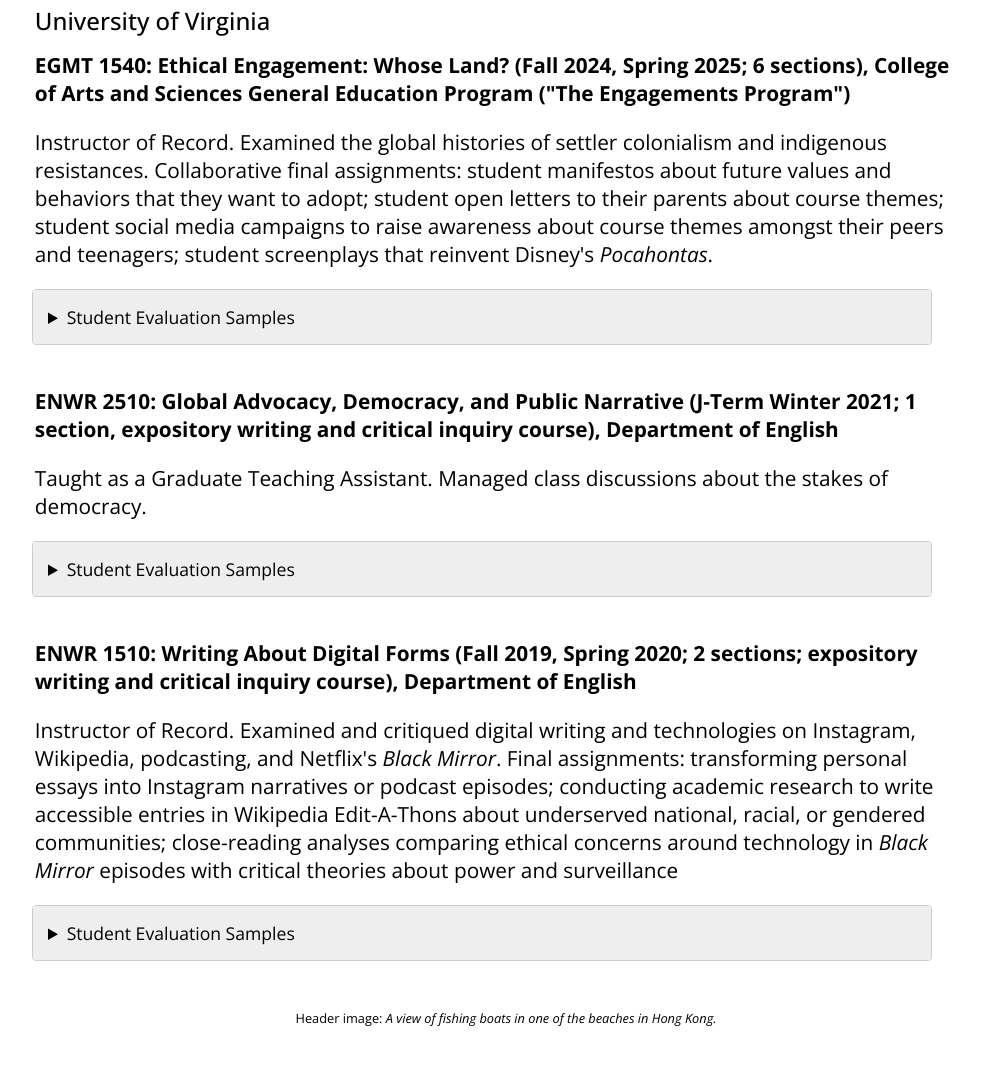
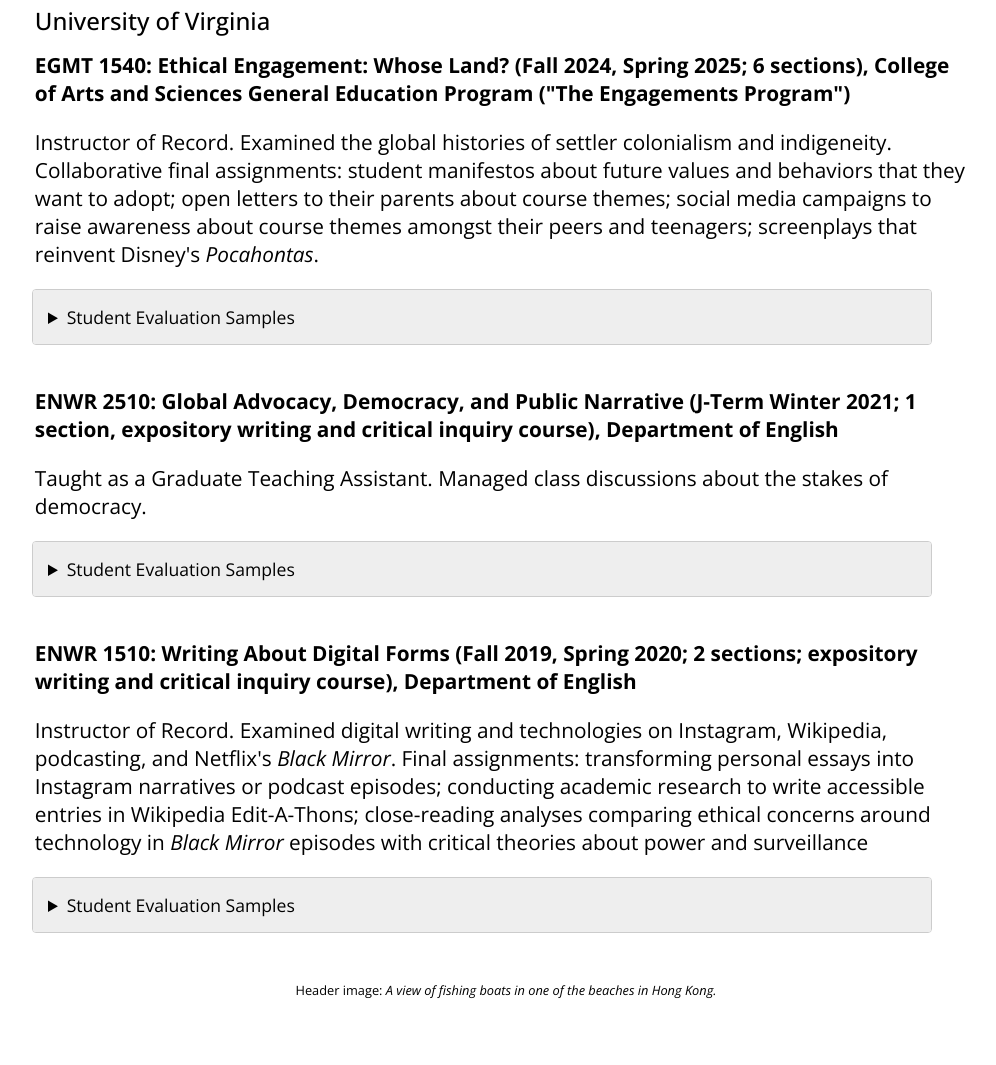
Before and after one commit to cherriekwok/cherriekwok.github.io, a plain HTML site: page teaching.html in a window 1280 px wide. Shown: the part 1355-2420 px from the top of the page, without its empty margins (158-1154 px from the left). Drawn offline with nearby package versions, Linux system fonts and the light colour scheme.

Commit message:
Update teaching.html

```diff
--- a/teaching.html
+++ b/teaching.html
@@ -62,7 +62,7 @@
           <h3 align="left">Past Courses</h3>
           <h4 align="left">University of Virginia</h4>
           <p align="left"><b>EGMT 1540: Ethical Engagement: Whose Land? (Fall 2024, Spring 2025; 6 sections), College of Arts and Sciences General Education Program ("The Engagements Program")</b></p>
-          <p>Instructor of Record. Examined the global histories of settler colonialism and indigenous resistances. Collaborative final assignments: student manifestos about future values and behaviors that they want to adopt; student open letters to their parents about course themes; student social media campaigns to raise awareness about course themes amongst their peers and teenagers; student screenplays that reinvent Disney's <i>Pocahontas</i>.</p>
+          <p>Instructor of Record. Examined the global histories of settler colonialism and indigeneity. Collaborative final assignments: student manifestos about future values and behaviors that they want to adopt; open letters to their parents about course themes; social media campaigns to raise awareness about course themes amongst their peers and teenagers; screenplays that reinvent Disney's <i>Pocahontas</i>.</p>
         <div class="accordion">
         <details>
           <summary>Student Evaluation Samples</summary>
@@ -110,7 +110,7 @@
       </div>
       <br>
           <p><b>ENWR 1510: Writing About Digital Forms (Fall 2019, Spring 2020; 2 sections; expository writing and critical inquiry course), Department of English</b></p>
-          <p>Instructor of Record. Examined and critiqued digital writing and technologies on Instagram, Wikipedia, podcasting, and Netflix's <i>Black Mirror</i>. Final assignments: transforming personal essays into Instagram narratives or podcast episodes; conducting academic research to write accessible entries in Wikipedia Edit-A-Thons about underserved national, racial, or gendered communities; close-reading analyses comparing ethical concerns around technology in <i>Black Mirror</i> episodes with critical theories about power and surveillance
+          <p>Instructor of Record. Examined digital writing and technologies on Instagram, Wikipedia, podcasting, and Netflix's <i>Black Mirror</i>. Final assignments: transforming personal essays into Instagram narratives or podcast episodes; conducting academic research to write accessible entries in Wikipedia Edit-A-Thons; close-reading analyses comparing ethical concerns around technology in <i>Black Mirror</i> episodes with critical theories about power and surveillance
         <div class="accordion">
         <details>
           <summary>Student Evaluation Samples</summary>
```
